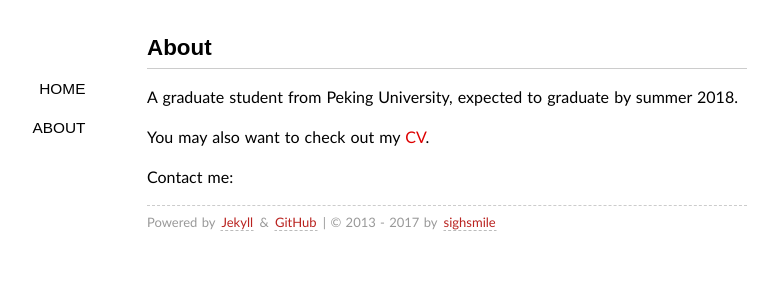
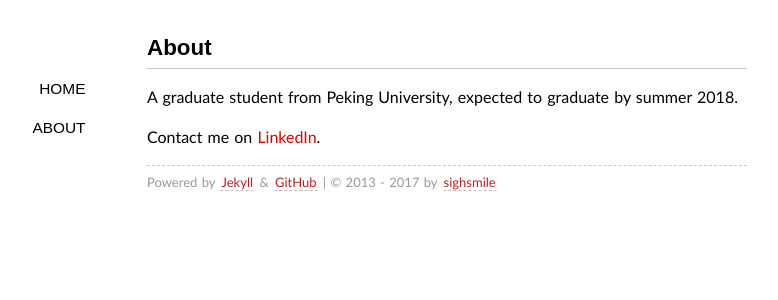
Before and after one commit to sighsmile/sighsmile.github.io, a Jekyll site: the page built from about/index.md, in a window 1280 px wide. Shown: the top 300 px of the page, without its empty margins (193-971 px from the left). Built offline with Jekyll 4.4.1, drawn with Linux system fonts in a browser that asks for light colours; some web fonts are replaced; comment, search, counter and statistics services are not loaded.

Commit message:
Update index.md

```diff
--- a/about/index.md
+++ b/about/index.md
@@ -6,8 +6,4 @@ comments: no
 
 A graduate student from Peking University, expected to graduate by summer 2018.
 
-You may also want to check out my [CV](/about/CV).
-
-Contact me:
-<script src="//platform.linkedin.com/in.js" type="text/javascript"></script>
-<script type="IN/MemberProfile" data-id="https://www.linkedin.com/in/suicn/" data-format="click" data-related="false"></script>
+Contact me on [LinkedIn](https://www.linkedin.com/in/suicn/).
```
